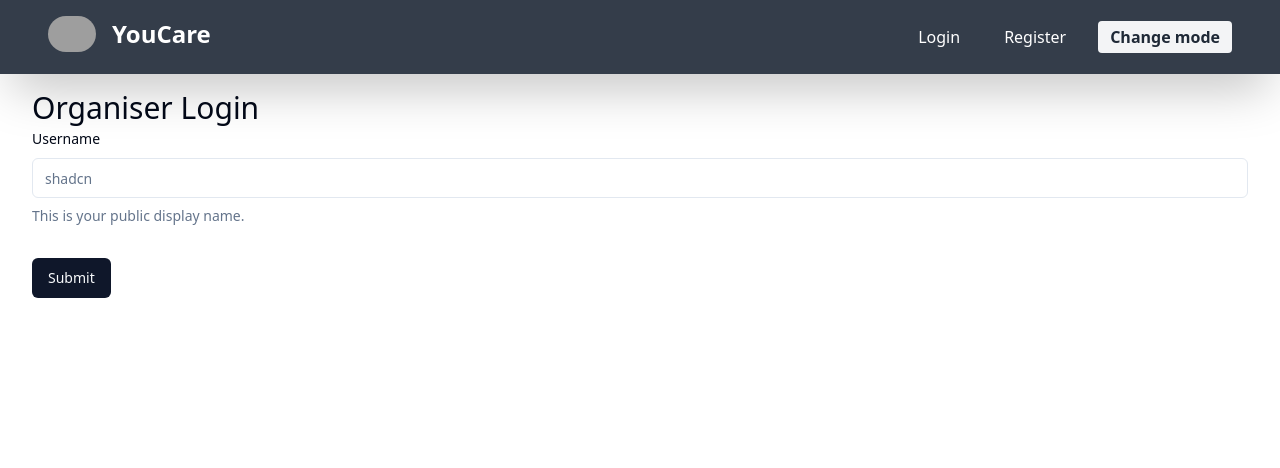
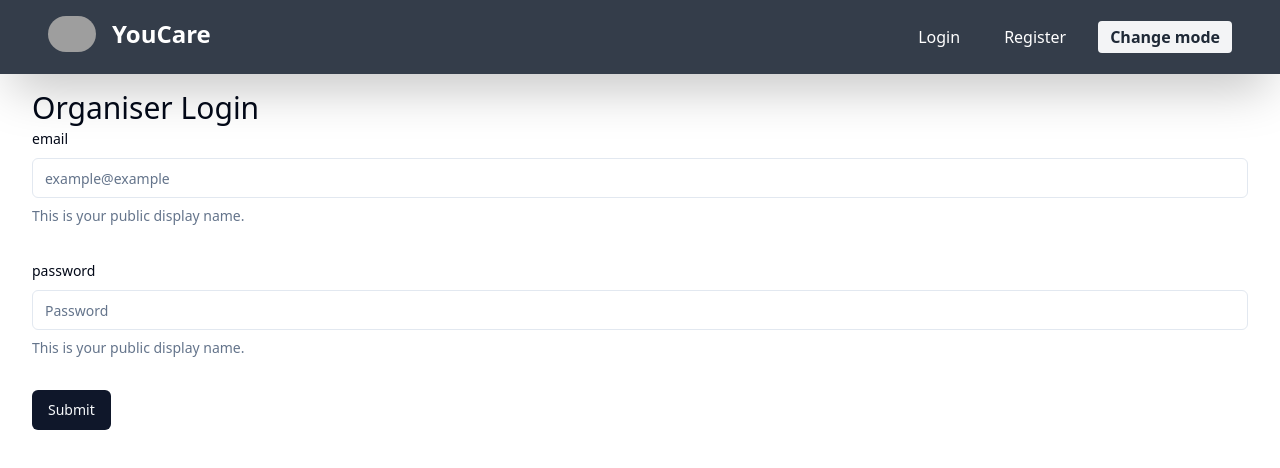
Before and after one commit to Mr-AXEL01/YC_frontend, a React (Vite) app: page /login in a window 1280 px wide. Shown: the top 468 px of the page. Built offline with nearby package versions, Linux system fonts and the light colour scheme; grey boxes are pictures that could not be loaded; the HTML template or start-up script is replaced by a standard one.

Commit message:
add field for the password and specify the type input for email

```diff
--- a/src/components/Organizer/OrganizerLogin.jsx
+++ b/src/components/Organizer/OrganizerLogin.jsx
@@ -41,12 +41,28 @@ export default function OrganizerLogin() {
                 <form onSubmit={form.handleSubmit(onSubmit)} className="space-y-8">
                     <FormField
                         control={form.control}
-                        name="username"
+                        name="email"
                         render={({ field }) => (
                             <FormItem>
-                                <FormLabel>Username</FormLabel>
+                                <FormLabel>email</FormLabel>
                                 <FormControl>
-                                    <Input placeholder="shadcn" {...field} />
+                                    <Input type={'email'} placeholder="example@example" {...field} />
+                                </FormControl>
+                                <FormDescription>
+                                    This is your public display name.
+                                </FormDescription>
+                                <FormMessage />
+                            </FormItem>
+                        )}
+                    />
+                    <FormField
+                        control={form.control}
+                        name="password"
+                        render={({ field }) => (
+                            <FormItem>
+                                <FormLabel>password</FormLabel>
+                                <FormControl>
+                                    <Input type={'password'} placeholder="Password" {...field} />
                                 </FormControl>
                                 <FormDescription>
                                     This is your public display name.
```
